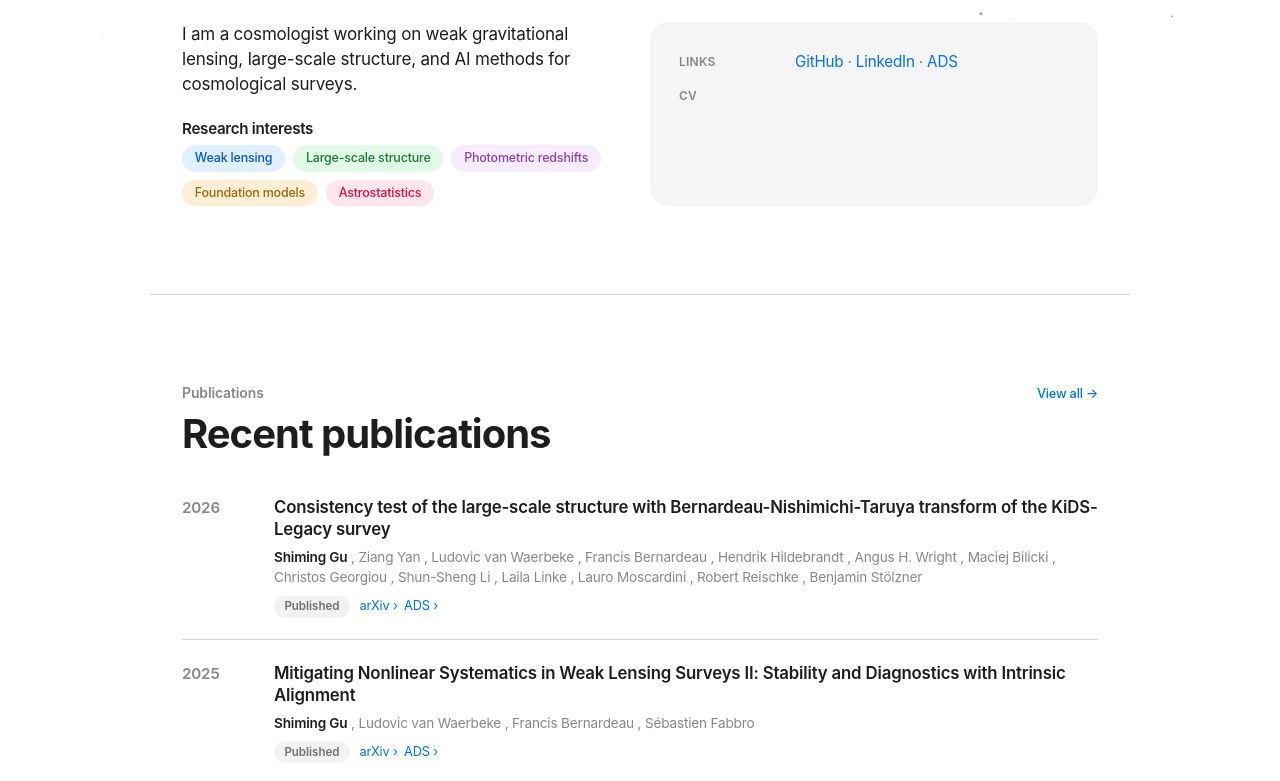
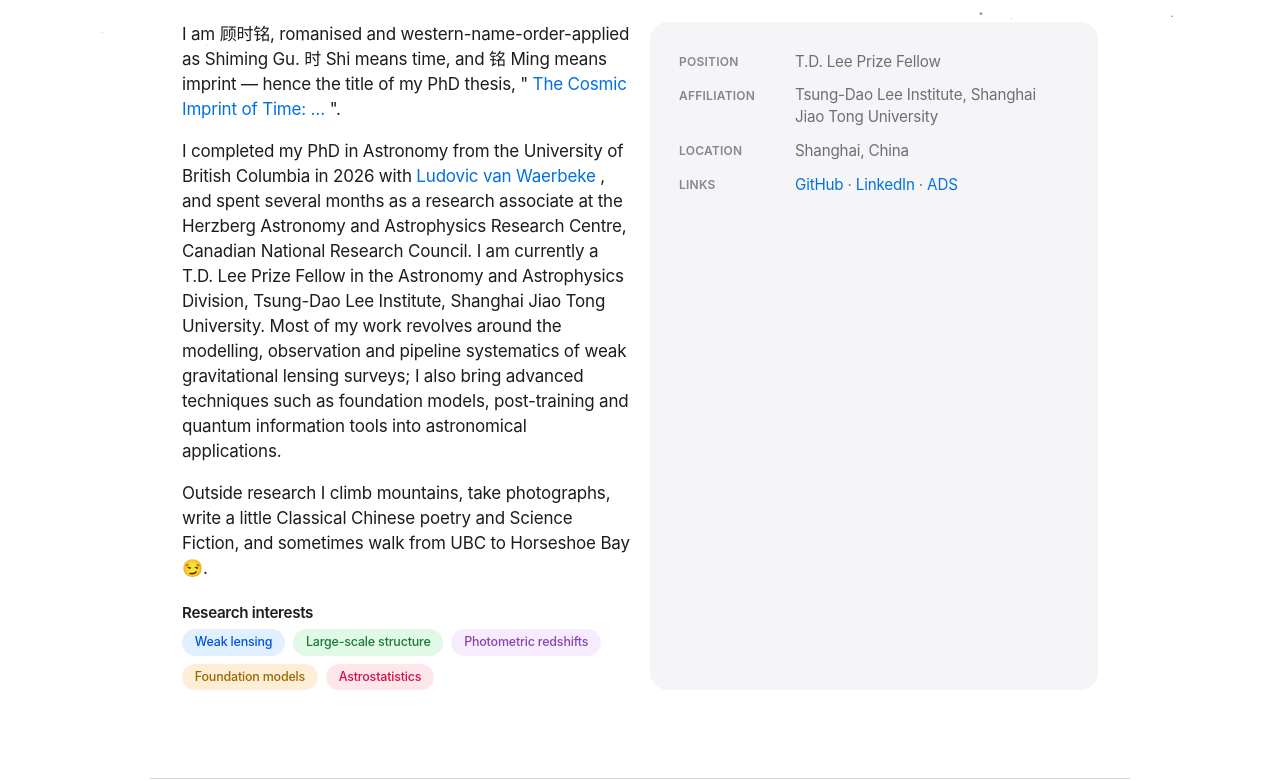
Before and after one commit to ShimingGu/ShimingGu.github.io, an Astro site: page /en in a window 1280 px wide. Shown: the part 751-1532 px from the top of the page. Built offline with nearby package versions, Linux system fonts and the light colour scheme; Astro itself is replaced by a stand-in of ours.

Commit message:
Rework About: plain-voice bio, fellow title, leaner info card
Merge career and research into one jargon-free paragraph (hobbies as
a short closer), add the name/thesis paragraph in English with inline
thesis and supervisor links, upgrade title to T.D. Lee Prize Fellow at
TDLI, drop ORCID everywhere and hide the CV row until a file lands.

```diff
--- a/src/components/Footer.astro
+++ b/src/components/Footer.astro
@@ -22,7 +22,6 @@ const year = new Date().getFullYear();
       {profile.links.linkedin && <a href={profile.links.linkedin} target="_blank" rel="noopener">LinkedIn</a>}
       {profile.links.ads && <a href={profile.links.ads} target="_blank" rel="noopener">ADS</a>}
       {profile.links.scholar && <a href={profile.links.scholar} target="_blank" rel="noopener">Scholar</a>}
-      {profile.links.orcid && <a href={profile.links.orcid} target="_blank" rel="noopener">ORCID</a>}
       <a href="https://astro.build" target="_blank" rel="noopener">{t('footer.built')}</a>
     </div>
   </div>
--- a/src/data/profile.ts
+++ b/src/data/profile.ts
@@ -12,14 +12,14 @@ export interface Localized {
 export const profile = {
   name: { en: 'Shiming Gu', zh: '顾时铭' } as Localized,
 
-  // TODO: 填写当前职位，例如 'PhD Candidate' / '博士研究生'
-  role: { en: '', zh: '' } as Localized,
+  role: { en: 'T.D. Lee Prize Fellow', zh: '李政道博士后学者' } as Localized,
 
-  // TODO: 填写当前单位，例如 'University of British Columbia' / '英属哥伦比亚大学'
-  affiliation: { en: '', zh: '' } as Localized,
+  affiliation: {
+    en: 'Tsung-Dao Lee Institute, Shanghai Jiao Tong University',
+    zh: '上海交通大学李政道研究所',
+  } as Localized,
 
-  // TODO: 填写所在地（可选），例如 'Vancouver, Canada' / '加拿大 温哥华'
-  location: { en: '', zh: '' } as Localized,
+  location: { en: 'Shanghai, China', zh: '中国 上海' } as Localized,
 
   // TODO: 填写公开联系邮箱
   email: '',
@@ -29,14 +29,13 @@ export const profile = {
     github: 'https://github.com/ShimingGu',
     linkedin: 'https://www.linkedin.com/in/shiming-gu-00b76416b/',
     scholar: '', // TODO: Google Scholar 主页链接
-    orcid: '', // TODO: ORCID 链接
     ads: 'https://scixplorer.org/search?p=1&q=docs%28library%2Ft_AyUoHWSY2ghMtIurEY5A%29&sort=date+desc&d=astrophysics',
   },
 
-  // TODO: 个人简介，按需改写
+  // 个人简介：两段，\n\n 分段；首页按段渲染
   bio: {
-    en: 'I am a cosmologist working on weak gravitational lensing, large-scale structure, and AI methods for cosmological surveys.',
-    zh: '我从事宇宙学研究，方向包括弱引力透镜、大尺度结构，以及面向巡天数据的人工智能方法。',
+    en: 'I am 顾时铭, romanised and western-name-order-applied as Shiming Gu. 时 Shi means time, and 铭 Ming means imprint — hence the title of my PhD thesis, "[The Cosmic Imprint of Time: …](https://open.library.ubc.ca/media/stream/pdf/24/1.0455542/3)".\n\nI completed my PhD in Astronomy from the University of British Columbia in 2026 with [Ludovic van Waerbeke](https://phas.ubc.ca/~waerbeke/index.html), and spent several months as a research associate at the Herzberg Astronomy and Astrophysics Research Centre, Canadian National Research Council. I am currently a T.D. Lee Prize Fellow in the Astronomy and Astrophysics Division, Tsung-Dao Lee Institute, Shanghai Jiao Tong University. Most of my work revolves around the modelling, observation and pipeline systematics of weak gravitational lensing surveys; I also bring advanced techniques such as foundation models, post-training and quantum information tools into astronomical applications.\n\nOutside research I climb mountains, take photographs, write a little Classical Chinese poetry and Science Fiction, and sometimes walk from UBC to Horseshoe Bay😏.',
+    zh: '我2026年博士毕业于加拿大哥伦比亚大学（导师 [Ludovic van Waerbeke](https://phas.ubc.ca/~waerbeke/index.html)），之后在加拿大国家研究委员会赫茨伯格天文与天体物理研究中心做了短期的项目研究助理，现在在上海交通大学李政道研究所工作。我大部分工作围绕弱引力透镜巡天实验的建模、观测与管线系统误差，同时也把基础模型、后训练、量子信息等先进方法带入天文应用。\n\n研究之外，我偶尔会登山、拍照、写一点诗词和科幻，或者从浦东徒步走到虹桥😏。',
   } as Localized,
 
   // 研究兴趣标签（会显示在首页）
--- a/src/layouts/Base.astro
+++ b/src/layouts/Base.astro
@@ -13,7 +13,13 @@ interface Props {
 
 const { title, description } = Astro.props;
 const lang = getLangFromUrl(Astro.url);
-const desc = description ?? profile.bio[lang];
+const paras = profile.bio[lang].split('\n\n');
+const desc =
+  description ??
+  (paras.find((p) => /cosmology|宇宙学|lensing|透镜/.test(p)) ?? paras[0]).replace(
+    /\[([^\]]+)\]\([^)]+\)/g,
+    '$1',
+  );
 ---
 
 <!doctype html>
--- a/src/pages/[lang]/index.astro
+++ b/src/pages/[lang]/index.astro
@@ -58,7 +58,24 @@ const hasAffiliation = profile.affiliation[lang] !== '';
     </div>
     <div class="grid grid-2">
       <div>
-        {profile.bio[lang].split('\n\n').map((para) => <p>{para}</p>)}
+        {
+          profile.bio[lang]
+            .split('\n\n')
+            .map((para) => (
+              <p>
+                {para.split(/(\[[^\]]+\]\(https?:\/\/[^)]+\))/g).map((seg) => {
+                  const m = seg.match(/^\[([^\]]+)\]\((https?:\/\/[^)]+)\)$/);
+                  return m ? (
+                    <a href={m[2]} target="_blank" rel="noopener">
+                      {m[1]}
+                    </a>
+                  ) : (
+                    seg
+                  );
+                })}
+              </p>
+            ))
+        }
         <h3 style="font-size: 0.95rem; margin-top: 1.5rem;">{t('home.interests')}</h3>
         <div class="chips">
           {profile.interests.map((i) => <span class="chip">{i[lang]}</span>)}
@@ -118,12 +135,6 @@ const hasAffiliation = profile.affiliation[lang] !== '';
                   <a href={profile.links.scholar} target="_blank" rel="noopener">Scholar</a>
                 </>
               )}
-              {profile.links.orcid && (
-                <>
-                  {' · '}
-                  <a href={profile.links.orcid} target="_blank" rel="noopener">ORCID</a>
-                </>
-              )}
               {profile.links.ads && (
                 <>
                   {' · '}
@@ -132,18 +143,16 @@ const hasAffiliation = profile.affiliation[lang] !== '';
               )}
             </dd>
           </div>
-          <div>
-            <dt>{t('common.cv')}</dt>
-            <dd>
-              {
-                profile.cv ? (
+          {
+            profile.cv && (
+              <div>
+                <dt>{t('common.cv')}</dt>
+                <dd>
                   <a href={profile.cv}>{t('common.cv')} (PDF)</a>
-                ) : (
-                  t('common.cvNote')
-                )
-              }
-            </dd>
-          </div>
+                </dd>
+              </div>
+            )
+          }
         </dl>
       </div>
     </div>
```
